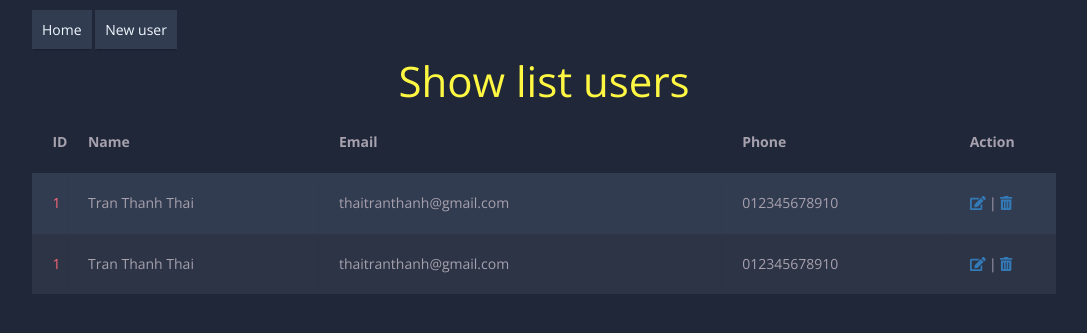
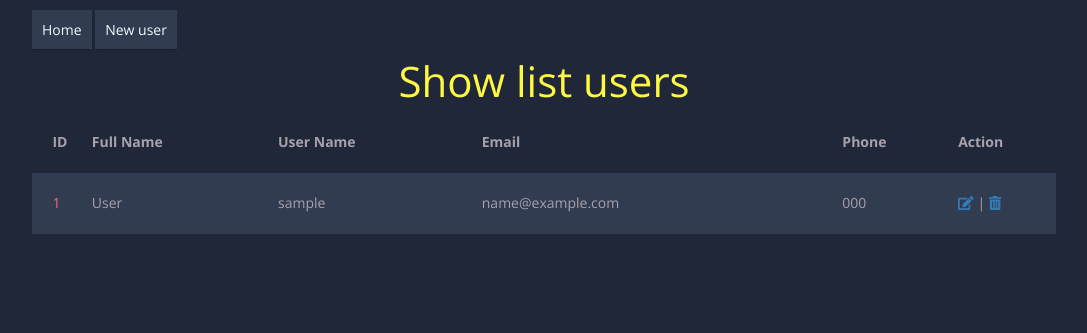
Before and after one commit to thanhthaitran/mvc_phpbasic, a PHP site: page / in a window 1280 px wide. Shown: the top 333 px of the page, without its empty margins (96-1183 px from the left). Run offline with PHP 8.4, Linux system fonts and the light colour scheme; tables that the repository leaves empty or names only in its code hold one stand-in row (values such as "Sample post"); some libraries are stand-ins or nearby versions.

Commit message:
show list users

```diff
--- a/app/Controllers/UsersController.php
+++ b/app/Controllers/UsersController.php
@@ -7,11 +7,10 @@
   class UsersController {
     public function index()
     {
-      // $user = new User();
-      // $result = $user->all();
-      // $data['result'] = $result;
-      // view('users.show', $data);
-      view('users.index');
+      $user = new User();
+      $result = $user->all();
+      $data['result'] = $result;
+      view('users.index', $data);
     }
     public function add()
     {
--- a/app/Views/users/index.php
+++ b/app/Views/users/index.php
@@ -6,7 +6,8 @@
     <thead>
       <tr>
         <th>ID</th>
-        <th>Name</th>
+        <th>Full Name</th>
+        <th>User Name</th>
         <th>Email</th>
         <th>Phone</th>
         <th>Action</th>
@@ -14,25 +15,20 @@
     </thead>
     <tbody>
       <tr>
-        <td scope="row">1</td>
-        <td>Tran Thanh Thai</td>
-        <td>thaitranthanh@gmail.com</td>
-        <td>012345678910</td>
+      <?php
+        foreach($result as $key => $values){
+      ?>
+        <td scope="row"><?php echo $values['id']; ?></td>
+        <td><?php echo $values['fullname']; ?></td>
+        <td><?php echo $values['username']; ?></td>
+        <td><?php echo $values['email']; ?></td>
+        <td><?php echo $values['phone']; ?></td>
         <td>
           <a href="/users/edit"><i class="fas fa-edit"></i></a> |
           <a href="/users/del"><i class="fas fa-trash-alt"></i></a>
         </td>
       </tr>
-      <tr>
-        <td scope="row">1</td>
-        <td>Tran Thanh Thai</td>
-        <td>thaitranthanh@gmail.com</td>
-        <td>012345678910</td>
-        <td>
-          <a href="/users/edit"><i class="fas fa-edit"></i></a> |
-          <a href="/users/del"><i class="fas fa-trash-alt"></i></a>
-        </td>
-      </tr>
+      <?php } ?>
     </tbody>
   </table>
   <script defer src="/static/fontawesome/fontawesome-all.js"></script>
```
